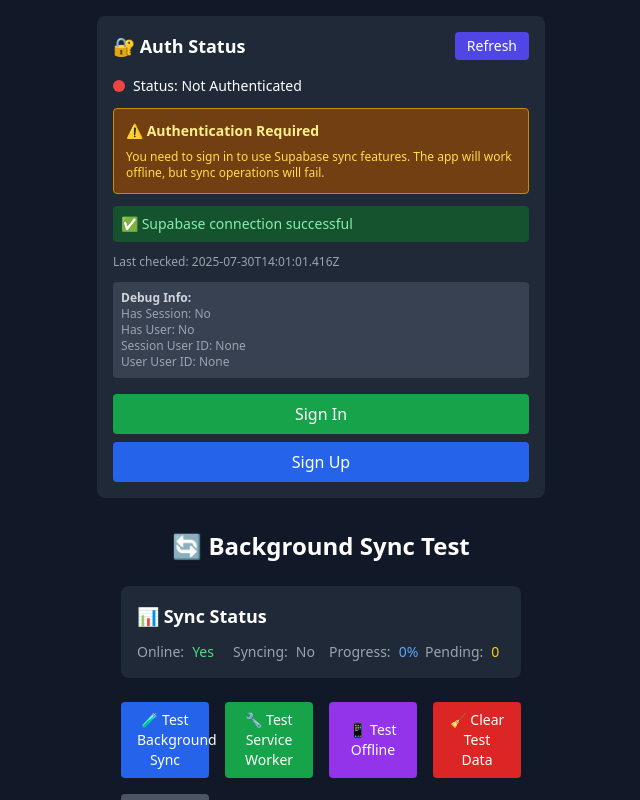
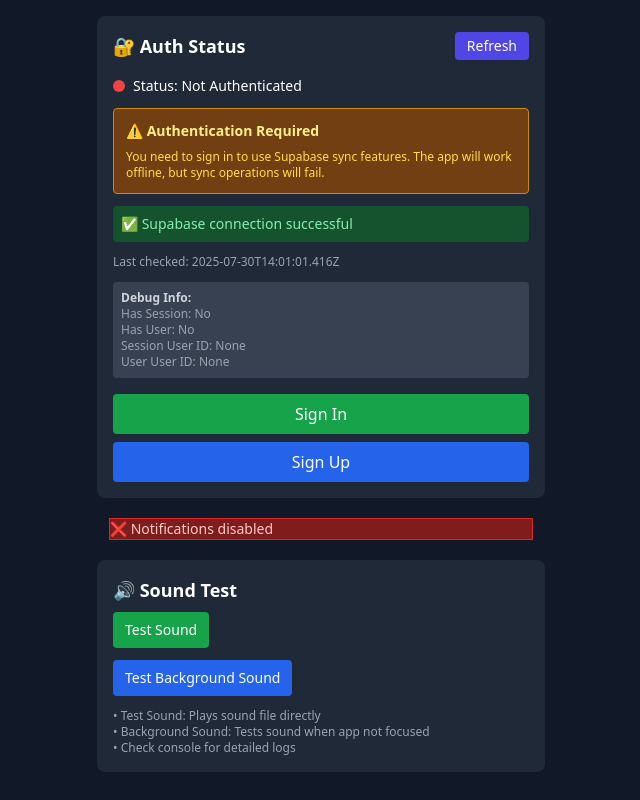
Before and after one commit to schaferjart/sterodoro, a React (Vite) app: page / in a window 1280 px wide. Shown: the top 800 px of the page, without its empty margins (319-959 px from the left). Built offline with nearby package versions, Linux system fonts and the light colour scheme; no server answers; the database is empty.

Commit message:
🔔 Add background notifications and sound support with service worker integration

```diff
--- a/App.tsx
+++ b/App.tsx
@@ -16,6 +16,8 @@
 import { BackgroundSyncTest } from './components/BackgroundSyncTest';
 import SyncQueueViewer from './components/SyncQueueViewer';
 import AuthStatusChecker from './components/AuthStatusChecker';
+import NotificationPermission from './components/NotificationPermission';
+import SoundTest from './components/SoundTest';
 import { ErrorBoundary } from './components/ErrorBoundary';
 import { initializeErrorReporting } from './lib/error-reporting';
 import { validateEnvironment } from './lib/env-validation';
@@ -965,6 +967,8 @@
         {process.env.NODE_ENV === 'development' && (
           <div className="mb-4 space-y-2 max-w-md">
             <AuthStatusChecker />
+            <NotificationPermission />
+            <SoundTest />
             <BackgroundSyncTest />
             <OfflineStorageTest />
             <SyncQueueViewer />
--- /dev/null
+++ b/components/NotificationPermission.tsx
@@ -0,0 +1,73 @@
+import React, { useState, useEffect } from 'react';
+
+const NotificationPermission: React.FC = () => {
+  const [permission, setPermission] = useState<NotificationPermission>('default');
+  const [showRequest, setShowRequest] = useState(false);
+
+  useEffect(() => {
+    if ('Notification' in window) {
+      setPermission(Notification.permission);
+      setShowRequest(Notification.permission === 'default');
+    }
+  }, []);
+
+  const requestPermission = async () => {
+    if ('Notification' in window) {
+      try {
+        const result = await Notification.requestPermission();
+        setPermission(result);
+        setShowRequest(false);
+
+        if (result === 'granted') {
+          console.log('Notification permission granted!');
+        } else {
+          console.log('Notification permission denied');
+        }
+      } catch (error) {
+        console.error('Error requesting notification permission:', error);
+      }
+    }
+  };
+
+  if (!('Notification' in window)) {
+    return (
+      <div className="p-3 bg-yellow-900 rounded border border-yellow-600">
+        <div className="text-yellow-200 text-sm">
+          ⚠️ Notifications not supported in this browser
+        </div>
+      </div>
+    );
+  }
+
+  if (!showRequest) {
+    return (
+      <div className="p-3 rounded text-sm">
+        {permission === 'granted' ? (
+          <div className="bg-green-900 border border-green-600 text-green-200">
+            ✅ Notifications enabled
+          </div>
+        ) : (
+          <div className="bg-red-900 border border-red-600 text-red-200">
+            ❌ Notifications disabled
+          </div>
+        )}
+      </div>
+    );
+  }
+
+  return (
+    <div className="p-3 bg-blue-900 rounded border border-blue-600">
+      <div className="text-blue-200 text-sm mb-2">
+        🔔 Enable notifications to get timer alerts when the app is in the background
+      </div>
+      <button
+        onClick={requestPermission}
+        className="px-3 py-1 bg-blue-600 text-white rounded text-sm hover:bg-blue-700"
+      >
+        Enable Notifications
+      </button>
+    </div>
+  );
+};
+
+export default NotificationPermission;
--- /dev/null
+++ b/components/SoundTest.tsx
@@ -0,0 +1,89 @@
+import React, { useState, useRef } from 'react';
+
+const SoundTest: React.FC = () => {
+  const [isPlaying, setIsPlaying] = useState(false);
+  const [error, setError] = useState<string | null>(null);
+  const audioRef = useRef<HTMLAudioElement>(null);
+
+  const testSound = async () => {
+    if (!audioRef.current) return;
+
+    setIsPlaying(true);
+    setError(null);
+
+    try {
+      audioRef.current.currentTime = 0;
+      await audioRef.current.play();
+
+      // Reset after sound plays
+      setTimeout(() => {
+        setIsPlaying(false);
+      }, 2000);
+
+    } catch (err) {
+      setError(err instanceof Error ? err.message : 'Failed to play sound');
+      setIsPlaying(false);
+    }
+  };
+
+  const testBackgroundSound = async () => {
+    try {
+      // Test if we can play sound when page is not focused
+      const audio = new Audio('/sound.mp3');
+      audio.currentTime = 0;
+      await audio.play();
+
+      console.log('Background sound test successful');
+    } catch (err) {
+      console.error('Background sound test failed:', err);
+      setError('Background sound failed: ' + (err instanceof Error ? err.message : 'Unknown error'));
+    }
+  };
+
+  return (
+    <div className="p-4 bg-gray-800 rounded-lg">
+      <h3 className="text-lg font-bold text-white mb-2">🔊 Sound Test</h3>
+
+      <div className="space-y-3">
+        <div>
+          <button
+            onClick={testSound}
+            disabled={isPlaying}
+            className={`px-3 py-2 rounded text-sm ${
+              isPlaying
+                ? 'bg-gray-600 text-gray-400'
+                : 'bg-green-600 text-white hover:bg-green-700'
+            }`}
+          >
+            {isPlaying ? 'Playing...' : 'Test Sound'}
+          </button>
+        </div>
+
+        <div>
+          <button
+            onClick={testBackgroundSound}
+            className="px-3 py-2 bg-blue-600 text-white rounded text-sm hover:bg-blue-700"
+          >
+            Test Background Sound
+          </button>
+        </div>
+
+        {error && (
+          <div className="bg-red-900 p-2 rounded text-red-200 text-sm">
+            Error: {error}
+          </div>
+        )}
+
+        <div className="text-gray-400 text-xs">
+          <div>• Test Sound: Plays sound file directly</div>
+          <div>• Background Sound: Tests sound when app not focused</div>
+          <div>• Check console for detailed logs</div>
+        </div>
+      </div>
+
+      <audio ref={audioRef} src="/sound.mp3" preload="auto" style={{ display: 'none' }} />
+    </div>
+  );
+};
+
+export default SoundTest;
--- a/screens/TimerScreen.tsx
+++ b/screens/TimerScreen.tsx
@@ -130,13 +130,24 @@
 
   useEffect(() => {
     if (timeRemaining <= 0 && timerState.isActive) {
+      // Send message to service worker for background notification
+      if ('serviceWorker' in navigator && navigator.serviceWorker.controller) {
+        navigator.serviceWorker.controller.postMessage({
+          type: 'TIMER_END',
+          isBreak: isBreak,
+          currentSession: currentSession,
+          sessionCount: sessionCount
+        });
+      }
+
       // Show notification if app is in background
       if (document.hidden) {
         if ('Notification' in window && Notification.permission === 'granted') {
           new Notification('Sterodoro Timer', {
             body: `${isBreak ? 'Break' : 'Session'} completed!`,
             icon: '/icon-192.png',
-            tag: 'timer-end'
+            tag: 'timer-end',
+            requireInteraction: true
           });
         }
       }
```
Also changed, not shown: public/sw.js (+97 -0 lines).
